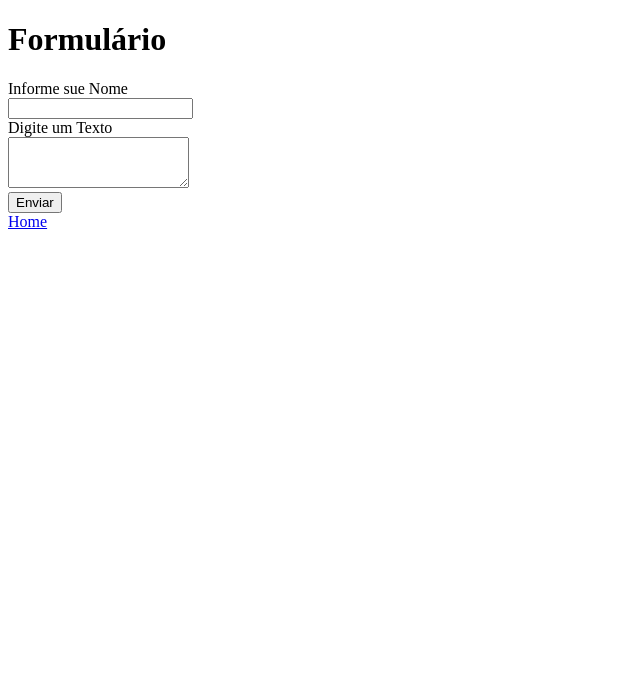
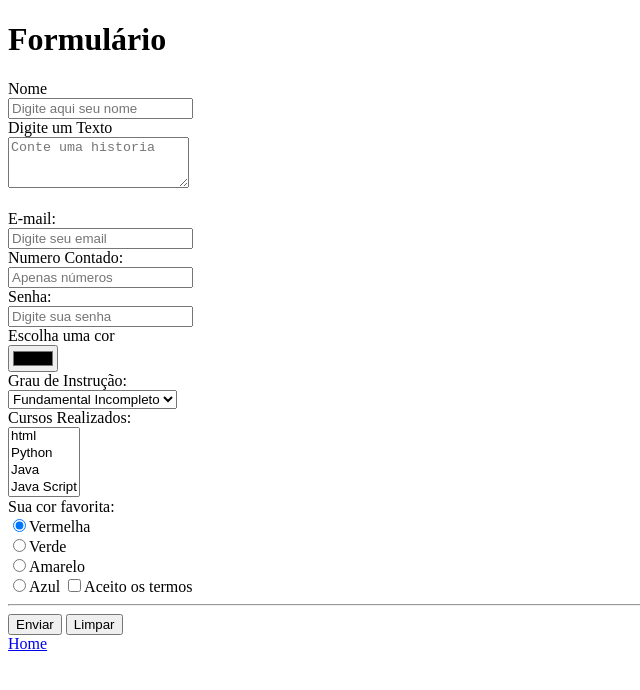
Before and after one commit to RicardaoBR/main, a plain HTML site: page Cod_Fonte_Aula/form.html in a window 1280 px wide. Shown: the whole page, without its empty margins (0-640 px from the left). Drawn offline with Linux system fonts and the light colour scheme.

Commit message:
Aula 3 do Curso

```diff
--- a/Cod_Fonte_Aula/form.html
+++ b/Cod_Fonte_Aula/form.html
@@ -7,14 +7,48 @@
     <title>Formulário</title>
 </head>
 <body>
-
-    <h1>Formulário</h1>
-    <label>Informe sue Nome</label><br/>
-    <input id="nome"><br/>
-    <label>Digite um Texto</label><br/>
-    <textarea rows="3"></textarea><br/>
-    <button id="enviar">Enviar</button>
-
+    <form>
+        <h1>Formulário</h1>
+        <label for="text">Nome</label><br/>
+            <input type="text" id="nome" placeholder="Digite aqui seu nome"><br/>
+        <label for="text">Digite um Texto</label><br/>
+            <textarea type="textarea"rows="3" placeholder="Conte uma historia"></textarea><br/><br/>
+        <label for="email" >E-mail:</label><br/>
+            <input type="email"placeholder="Digite seu email"/><br/>
+        <label for="number">Numero Contado:</label><br/>
+            <input type="number" placeholder="Apenas números" /><br/>
+        <label for="password" >Senha:</label><br/>
+            <input type="password"placeholder="Digite sua senha"/><br/>
+        <label type="color" placeholder="Escolha uma cor">Escolha uma cor</label><br/>
+            <input type="color"/><br/>
+        <label> Grau de Instrução:</label><br/>
+        <select>
+            <option>Fundamental Incompleto</option>
+            <option>Fundamental Completo</option>
+            <option>Médio Incompleto</option>
+            <option>Médio Completo</option>
+            <option>Superior Incompleto</option>
+            <option>Superior Completo</option>
+        </select><br/>
+        <label> Cursos Realizados:</label><br/>
+        <select multiple>
+            <option>html</option>
+            <option>Python</option>
+            <option>Java</option>
+            <option>Java Script</option>
+            <option>Win Server</option>
+            <option>PostGres</option>
+        </select><br/>
+        <label>Sua cor favorita:</label><br/>
+        <input type="radio" name="cor_favorita" id="cor_vermelha" checked="true"/><label for="cor_favorita">Vermelha</label><br/>
+        <input type="radio" name="cor_favorita" id="cor_verde"/><label for="cor_favorita">Verde</label><br/>
+        <input type="radio" name="cor_favorita" id="cor_amarelo"/><label for="cor_favorita">Amarelo</label><br/>
+        <input type="radio" name="cor_favorita" id="cor_azul"/><label for="cor_favorita">Azul</label>
+        <input type="checkbox" id="check-box-termos"/><label for="check-box-termos">Aceito os termos</label>
+        <hr/>
+        <button id="enviar" type ="submit">Enviar</button>
+        <button id="reset" type="reset" >Limpar</button>
+    </form>
 </body>
 <footer>
     <a href="./index.html">Home</a>
```
Also changed, not shown: Cod_Fonte_Aula/tabelas.html (line endings or trailing spaces).
